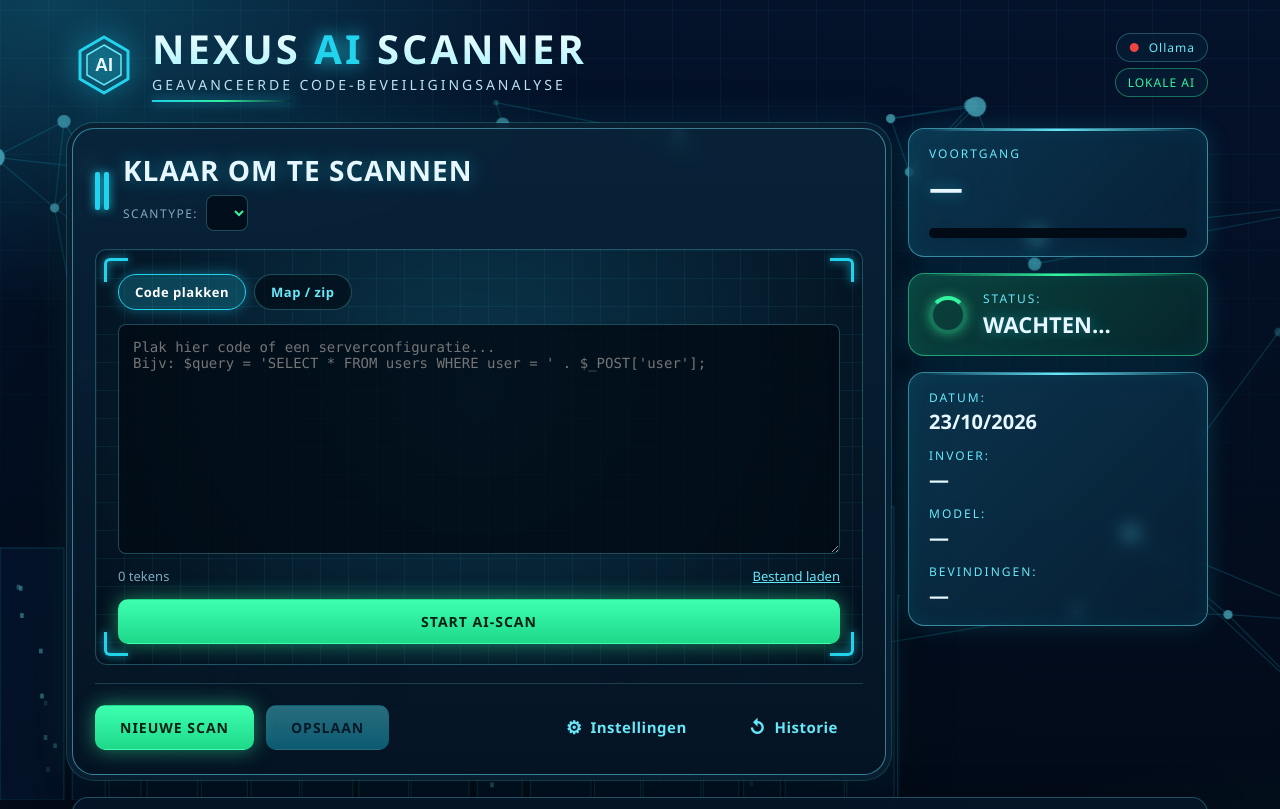
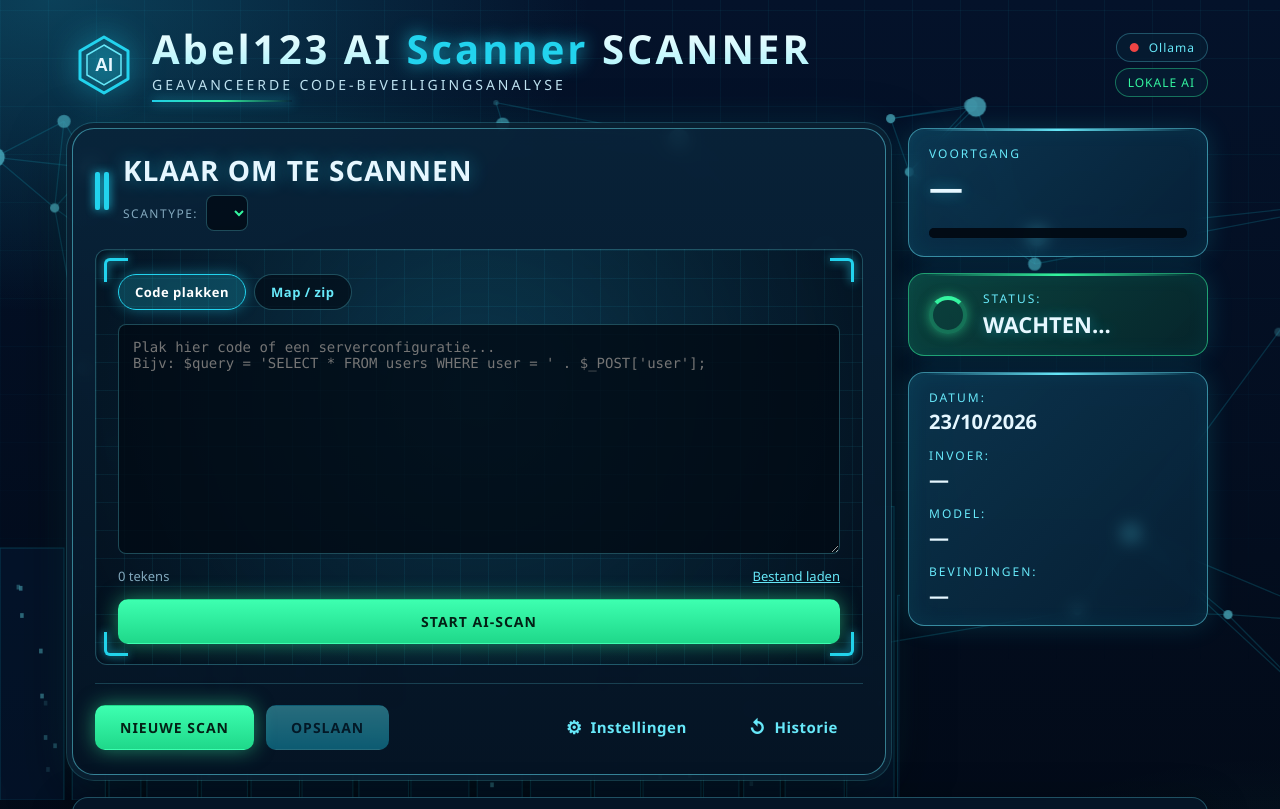
Before and after one commit to Abelsoftware1233/AI-scanner-, a plain HTML site: page index.html in a window 1280 px wide. Shown: the top 809 px of the page. Drawn offline with Linux system fonts and the light colour scheme; no server answers.

Commit message:
Update index.html

```diff
--- a/index.html
+++ b/index.html
@@ -257,7 +257,7 @@
                 <text x="32" y="38" text-anchor="middle" font-family="Arial, sans-serif" font-size="18" font-weight="700" fill="#e6f7ff">AI</text>
             </svg>
             <div class="brand-text">
-                <h1><span class="w">NEXUS</span> <span class="ai">AI</span> <span class="w">SCANNER</span></h1>
+                <h1><span class="w">Abel123 AI</span> <span class="ai">Scanner</span> <span class="w">SCANNER</span></h1>
                 <p>GEAVANCEERDE CODE-BEVEILIGINGSANALYSE</p>
             </div>
             <div class="chips">
```
